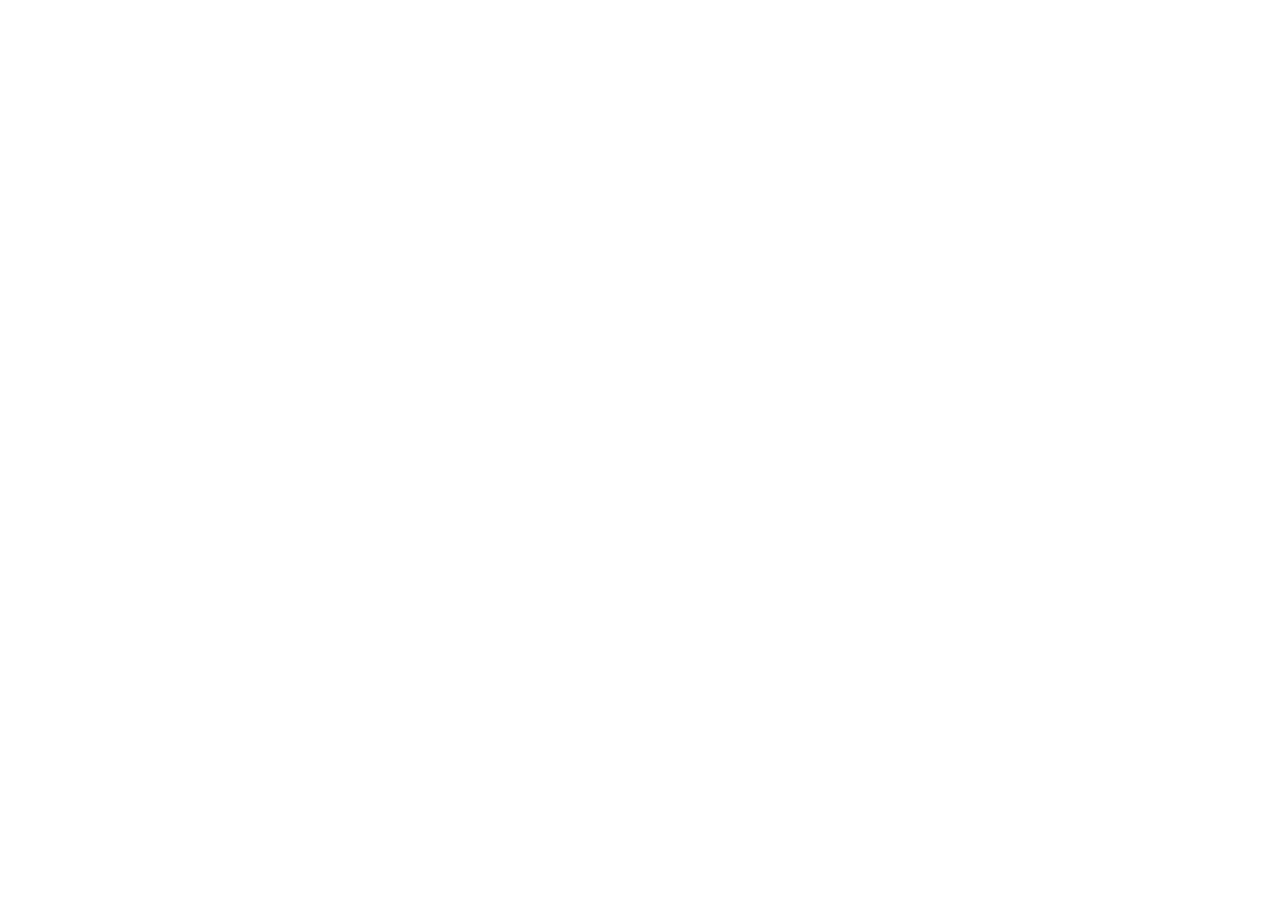
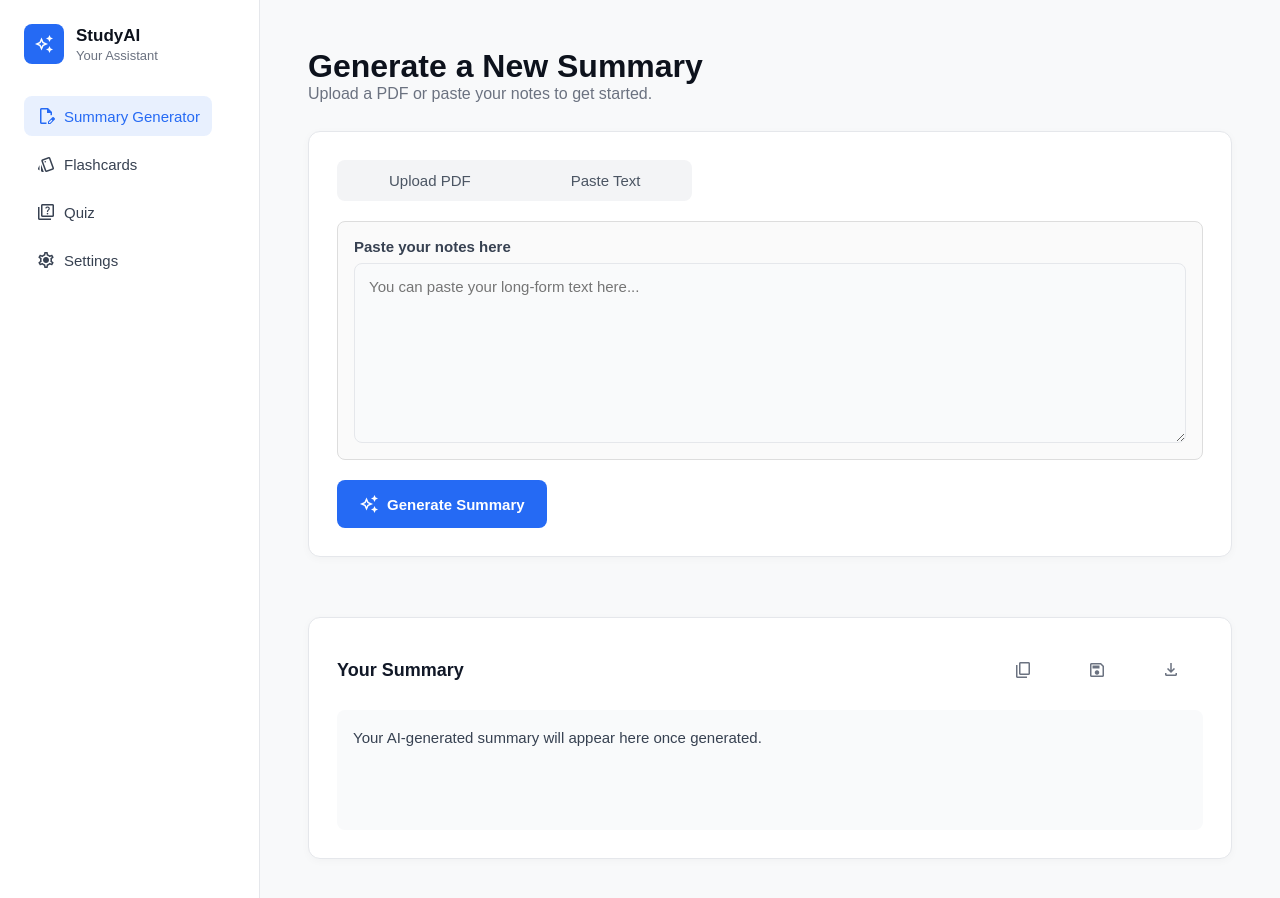
Before and after one commit to YashRajput74/sahajMarg, a React (Vite) app: page /features/summary in a window 1280 px wide. Before the commit this address had no page. Shown: the top 898 px of the page. Before the commit the page ends 800 px from the top, so only its background shows below. Built offline with nearby package versions, Linux system fonts and the light colour scheme.

Commit message:
new design implemented

```diff
--- a/src/App.jsx
+++ b/src/App.jsx
@@ -1,27 +1,22 @@
-import "./App.css"
+import "./App.css";
 import HomePage from "./pages/HomePage";
-import { BrowserRouter as Router, Routes, Route } from "react-router-dom";
+import { BrowserRouter as Router, Routes, Route, Navigate } from "react-router-dom";
 import PdfToDoc from "./pages/PdfToDoc";
 import PdfSummarizer from "./pages/PdfSummarizer";
-// import DocToPdf from "./pages/DocToPdf";
+import FlashCardGenerator from "./pages/FlashCardGenerator";
+import QuizGenerator from "./pages/QuizGenerator";
+import FeaturesPage from "./pages/FeaturesPage";
 import { useEffect } from "react";
 import { useLocation } from "react-router-dom";
-import FlashCardGenerator from "./pages/FlashCardGenerator";
-import QuizGenerator from "./pages/QuizGenerator";
-import StudyHub from "./pages/StudyHub";
+import SummaryPage from "./pages/SummaryPage";
 import FlashcardsPage from "./pages/FlashCardsPage";
+import SettingsPage from "./pages/SettingsPage";
 
 const ScrollToTop = () => {
     const { pathname } = useLocation();
-
     useEffect(() => {
-        window.scrollTo({
-            top: 0,
-            left: 0,
-            behavior: "smooth",
-        });
+        window.scrollTo({ top: 0, left: 0, behavior: "smooth" });
     }, [pathname]);
-
     return null;
 };
 
@@ -35,8 +30,16 @@
                 <Route path="/pdf-summarizer" element={<PdfSummarizer />} />
                 <Route path="/generate-flashcard" element={<FlashCardGenerator />} />
                 <Route path="/generate-quiz" element={<QuizGenerator />} />
-                <Route path="/features" element={<StudyHub />} />
-                <Route path="/features/Flashcard" element={<FlashcardsPage />} />
+
+                {/* NESTED ROUTE */}
+                <Route path="/features" element={<FeaturesPage />}>
+                    <Route index element={<Navigate to="summary" replace />} />
+
+                    <Route path="summary" element={<SummaryPage />} />
+                    <Route path="flashcards" element={<FlashcardsPage />} />
+                    <Route path="quiz" element={<QuizGenerator />} />
+                    <Route path="settings" element={<SettingsPage />} />
+                </Route>
             </Routes>
         </Router>
     );
--- a/src/components/Sidebar.jsx
+++ b/src/components/Sidebar.jsx
@@ -1,4 +1,4 @@
-import "../pages/StudyHub.css";
+import { NavLink } from "react-router-dom";
 
 const Sidebar = () => {
     return (
@@ -14,22 +14,37 @@
             </div>
 
             <nav className="nav">
-                <a href="#" className="nav-item active">
+                <NavLink
+                    to="/features/summary"
+                    className={({ isActive }) => `nav-item ${isActive ? "active" : ""}`}
+                >
                     <span className="material-symbols-outlined">edit_document</span>
                     Summary Generator
-                </a>
-                <a href="#" className="nav-item">
+                </NavLink>
+
+                <NavLink
+                    to="/features/flashcards"
+                    className={({ isActive }) => `nav-item ${isActive ? "active" : ""}`}
+                >
                     <span className="material-symbols-outlined">style</span>
                     Flashcards
-                </a>
-                <a href="#" className="nav-item">
+                </NavLink>
+
+                <NavLink
+                    to="/features/quiz"
+                    className={({ isActive }) => `nav-item ${isActive ? "active" : ""}`}
+                >
                     <span className="material-symbols-outlined">quiz</span>
                     Quiz
-                </a>
-                <a href="#" className="nav-item">
+                </NavLink>
+
+                <NavLink
+                    to="/features/settings"
+                    className={({ isActive }) => `nav-item ${isActive ? "active" : ""}`}
+                >
                     <span className="material-symbols-outlined">settings</span>
                     Settings
-                </a>
+                </NavLink>
             </nav>
         </aside>
     );
--- a/src/components/SummaryGenerator.jsx
+++ b/src/components/SummaryGenerator.jsx
@@ -1,4 +1,4 @@
-import "../pages/StudyHub.css";
+// import "../pages/StudyHub.css";
 
 const SummaryGenerator = ({ file, setFile, text, setText, onGenerate, loading, message }) => {
     return (
--- a/src/components/SummaryOutput.jsx
+++ b/src/components/SummaryOutput.jsx
@@ -1,4 +1,4 @@
-import "../pages/StudyHub.css";
+// import "../pages/StudyHub.css";
 
 const SummaryOutput = ({ summary }) => {
     const handleCopy = () => {
--- /dev/null
+++ b/src/pages/FeaturesPage.jsx
@@ -0,0 +1,16 @@
+import { Outlet } from "react-router-dom";
+import Sidebar from "../components/Sidebar";
+import "./StudyLayout.css";
+
+const FeaturesPage = () => {
+    return (
+        <div className="studyhub-container">
+            <Sidebar />
+            <main className="studyhub-content">
+                <Outlet />
+            </main>
+        </div>
+    );
+};
+
+export default FeaturesPage;
--- a/src/pages/FlashCardsPage.jsx
+++ b/src/pages/FlashCardsPage.jsx
@@ -1,5 +1,5 @@
 import { useState } from "react";
-import Sidebar from "../components/Sidebar";
+import StudyLayout from "./StudyLayout";
 import "./Flashcards.css";
 import Flashcard from "../components/Flashcard";
 
@@ -10,7 +10,8 @@
     const flashcardData = {
         title: "Chapter 5: Cell Biology",
         question: "What is Mitochondria?",
-        answer: "The powerhouse of the cell, responsible for generating most of the cell's supply of ATP."
+        answer:
+            "The powerhouse of the cell, responsible for generating most of the cell's supply of ATP.",
     };
 
     const handlePrev = () => {
@@ -29,22 +30,27 @@
     const progress = (currentCard / totalCards) * 100;
 
     return (
-        <div className="studyhub-container">
-            <Sidebar active="flashcards" />
-
-            <main className="flashcards-main">
+        <StudyLayout active="flashcards">
             <div className="content-wrapper">
                 <h1 className="chapter-title">{flashcardData.title}</h1>
 
                 <div className="progress-section">
                     <p>Progress</p>
                     <div className="progress-bar">
-                            <div className="progress-fill" style={{ width: `${progress}%` }}></div>
+                        <div
+                            className="progress-fill"
+                            style={{ width: `${progress}%` }}
+                        ></div>
                     </div>
-                        <p className="progress-info">Card {currentCard} of {totalCards}</p>
+                    <p className="progress-info">
+                        Card {currentCard} of {totalCards}
+                    </p>
                 </div>
 
-                    <Flashcard question={flashcardData.question} answer={flashcardData.answer} />
+                <Flashcard
+                    question={flashcardData.question}
+                    answer={flashcardData.answer}
+                />
 
                 <div className="controls">
                     <button onClick={handlePrev} title="Previous">
@@ -58,8 +64,7 @@
                     </button>
                 </div>
             </div>
-            </main>
-        </div>
+        </StudyLayout>
     );
 };
 
--- /dev/null
+++ b/src/pages/SettingsPage.jsx
@@ -0,0 +1,3 @@
+// pages/SettingsPage.jsx
+const SettingsPage = () => <div>Settings Coming Soon!</div>;
+export default SettingsPage;
--- /dev/null
+++ b/src/pages/StudyLayout.jsx
@@ -0,0 +1,11 @@
+import "./StudyLayout.css";
+
+const StudyLayout = ({ children, active }) => {
+    return (
+        <>
+            {children}
+        </>
+    );
+};
+
+export default StudyLayout;
--- a/src/pages/StudyHub.jsx
+++ b/src/pages/SummaryPage.jsx
@@ -1,10 +1,10 @@
 import { useState } from "react";
-import Sidebar from "../components/Sidebar";
+import StudyLayout from "./StudyLayout";
 import SummaryGenerator from "../components/SummaryGenerator";
 import SummaryOutput from "../components/SummaryOutput";
-import "./StudyHub.css";
 
-function StudyHub() {
+
+function SummaryPage() {
     const [file, setFile] = useState(null);
     const [text, setText] = useState("");
     const [summary, setSummary] = useState("");
@@ -32,14 +32,12 @@
         setLoading(true);
         setMessage(`Generating ${type}...`);
 
-        let url = "";
         try {
             const formData = new FormData();
             if (file) formData.append("file", file);
             else formData.append("text", text);
 
-            if (type === "Summary") url = "http://localhost:5000/summarize";
-
+            const url = "http://localhost:5000/summarize";
             const res = await fetch(url, { method: "POST", body: formData });
             const data = await res.json();
 
@@ -57,9 +55,7 @@
     };
 
     return (
-        <div className="studyhub-container">
-            <Sidebar />
-            <main className="studyhub-content">
+        <StudyLayout active="summary">
             <SummaryGenerator
                 file={file}
                 setFile={setFile}
@@ -70,9 +66,8 @@
                 message={message}
             />
             <SummaryOutput summary={summary} />
-            </main>
-        </div>
+        </StudyLayout>
     );
 }
 
-export default StudyHub;
+export default SummaryPage;
```
Also changed, not shown: src/pages/StudyLayout.css (renamed from src/pages/StudyHub.css). Lines whose indentation alone changed are shown as unchanged.
